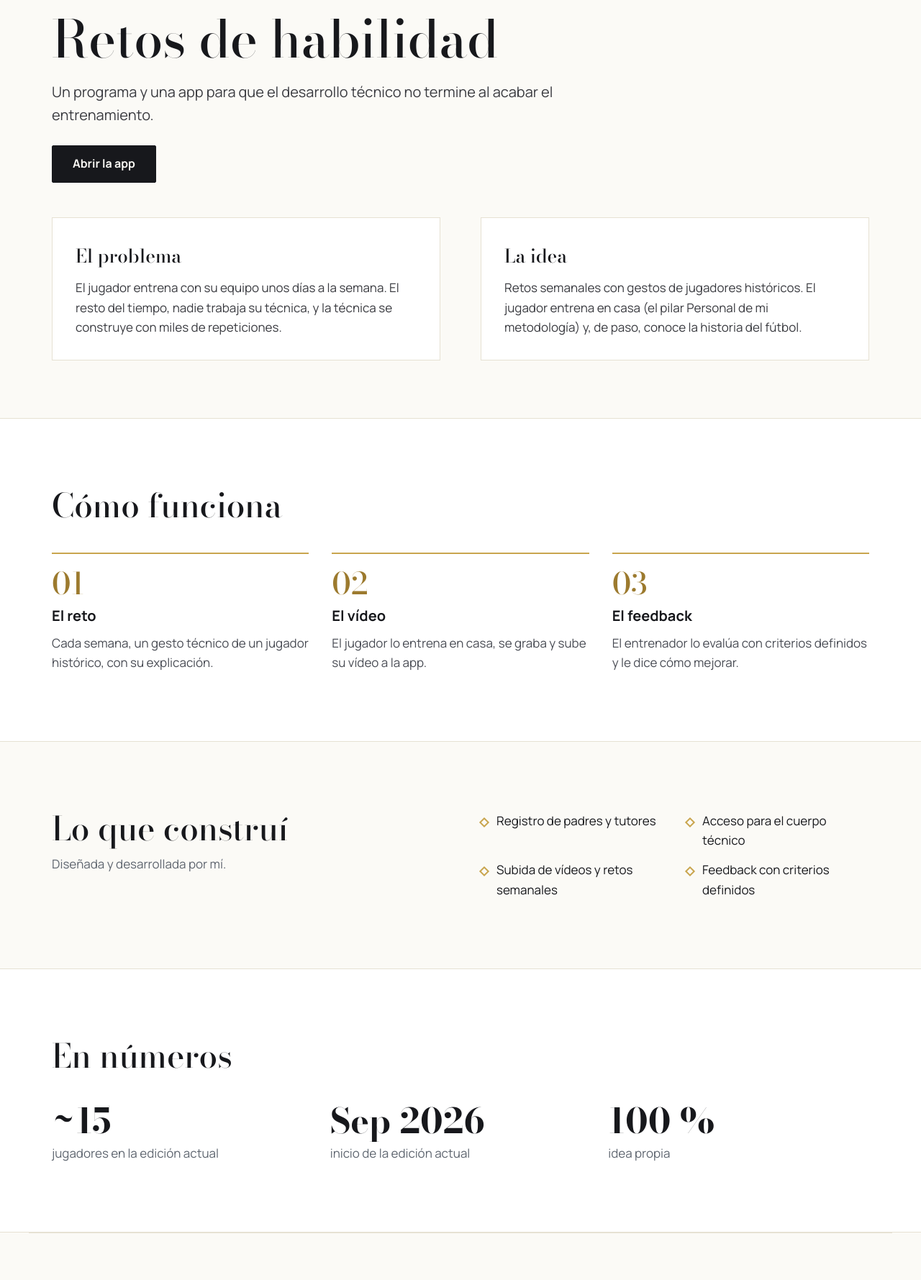
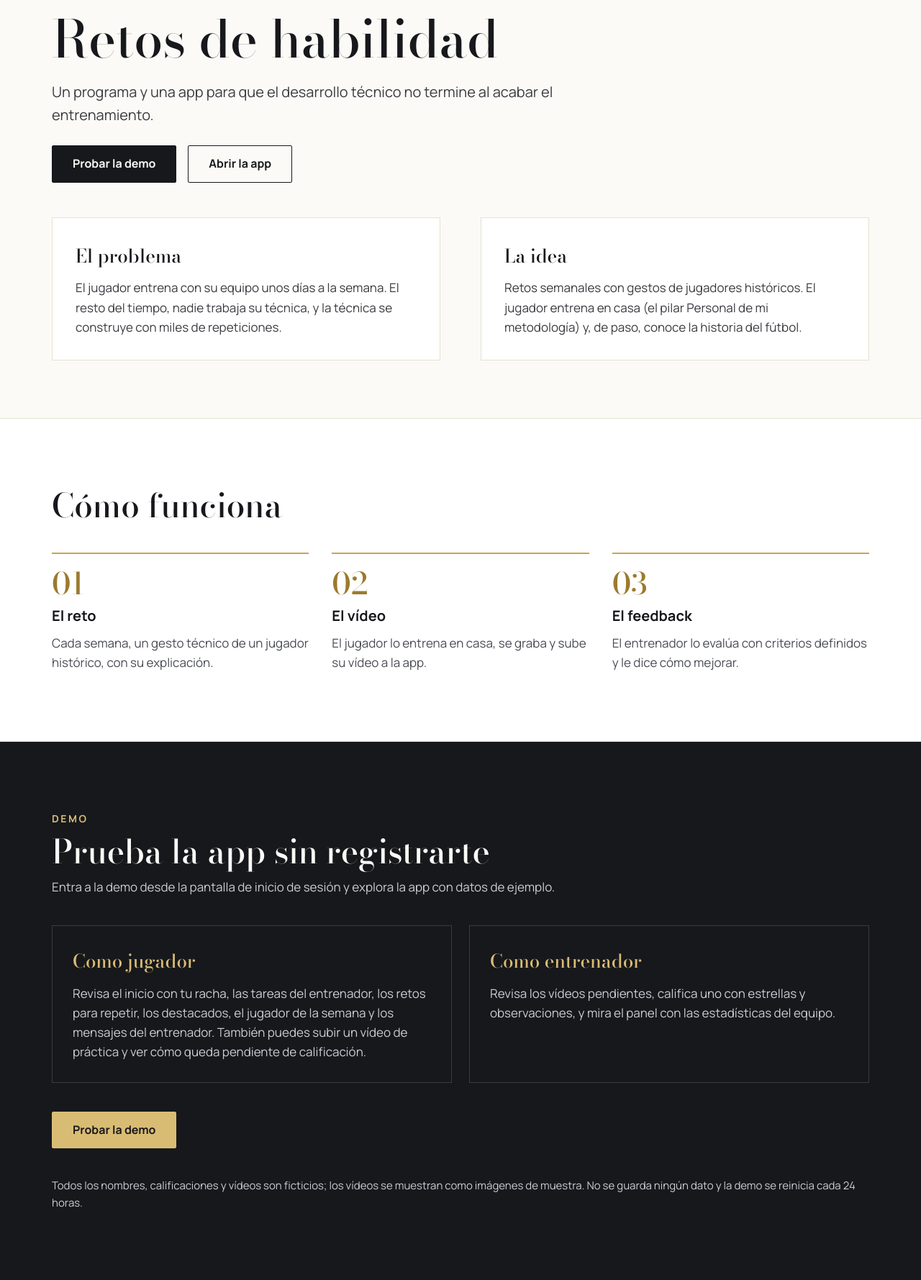
Before and after one commit to manumanusanroman-rgb/Manu, a FastAPI app: page /proyectos/retos-de-habilidad in a window 1280 px wide. Shown: the part 187-1966 px from the top of the page at 72% size. Run offline with FastAPI, Linux system fonts and the light colour scheme.

Commit message:
Retos de habilidad: sección de demo (jugador y entrenador) con acceso a la app
Co-Authored-By: Claude Opus 5.5 <noreply@anthropic.com>

```diff
--- a/app.py
+++ b/app.py
@@ -15,7 +15,7 @@ import content
 
 BASE_DIR = Path(__file__).resolve().parent
 SITE_URL = "https://msanroman.com"
-ASSET_VERSION = "20261004"
+ASSET_VERSION = "20261005"
 LANGS = ("es", "en")
 LANG_COOKIE = "lang"
 
--- a/content.py
+++ b/content.py
@@ -208,6 +208,15 @@ TEXT = {
             "facts": [("~15", "jugadores en la edición actual"), ("Sep 2026", "inicio de la edición actual"), ("100 %", "idea propia")],
             "video_title": "Recorrido por la app",
             "app_button": "Abrir la app",
+            "demo_kicker": "Demo",
+            "demo_title": "Prueba la app sin registrarte",
+            "demo_lead": "Entra a la demo desde la pantalla de inicio de sesión y explora la app con datos de ejemplo.",
+            "demo_roles": [
+                ("Como jugador", "Revisa el inicio con tu racha, las tareas del entrenador, los retos para repetir, los destacados, el jugador de la semana y los mensajes del entrenador. También puedes subir un vídeo de práctica y ver cómo queda pendiente de calificación."),
+                ("Como entrenador", "Revisa los vídeos pendientes, califica uno con estrellas y observaciones, y mira el panel con las estadísticas del equipo."),
+            ],
+            "demo_note": "Todos los nombres, calificaciones y vídeos son ficticios; los vídeos se muestran como imágenes de muestra. No se guarda ningún dato y la demo se reinicia cada 24 horas.",
+            "demo_button": "Probar la demo",
         },
         "scouting": {
             "kicker": "Proyecto · Máster en Big Data Deportivo",
@@ -423,6 +432,15 @@ TEXT = {
             "facts": [("~15", "players in the current round"), ("Sept 2026", "current round started"), ("100%", "my own idea")],
             "video_title": "App walkthrough",
             "app_button": "Open the app",
+            "demo_kicker": "Demo",
+            "demo_title": "Try the app without signing up",
+            "demo_lead": "Open the demo from the login screen and explore the app with sample data.",
+            "demo_roles": [
+                ("As a player", "See the home screen with your streak, tasks from the coach, challenges to redo, highlights, player of the week, and coach messages. You can also upload a practice video and see it waiting to be graded."),
+                ("As a coach", "Review pending videos, grade one with stars and notes, and check the dashboard with team stats."),
+            ],
+            "demo_note": "All names, grades, and videos are made up; demo videos appear as sample images. Nothing is saved, and the demo resets every 24 hours.",
+            "demo_button": "Try the demo",
         },
         "scouting": {
             "kicker": "Project · Master's in Sports Big Data",
--- a/static/site.css
+++ b/static/site.css
@@ -275,6 +275,11 @@ h1, h2, h3, p { margin: 0; }
 .prose-grid .facts { gap: 20px; }
 .prose-grid .fact strong { font-size: 36px; }
 
+.demo-roles { display: grid; grid-template-columns: repeat(2, minmax(0, 1fr)); gap: 24px; }
+.demo-role { border: 1px solid #3A3B42; padding: 28px; display: flex; flex-direction: column; gap: 10px; }
+.demo-role h3 { font-family: var(--serif); font-weight: 500; font-size: 26px; color: var(--gold-on-dark); }
+.demo-role p { color: var(--on-dark-muted); }
+
 .video-frame { position: relative; aspect-ratio: 16 / 9; background: var(--dark); }
 .video-frame iframe { position: absolute; inset: 0; width: 100%; height: 100%; border: 0; }
 
@@ -321,7 +326,7 @@ h1, h2, h3, p { margin: 0; }
   .feature { padding-block: 64px; gap: 32px; }
   .cta { padding-block: 72px; }
   .page-head { padding-block: 48px 32px; }
-  .steps, .facts, .check-list { grid-template-columns: minmax(0, 1fr); }
+  .steps, .facts, .check-list, .demo-roles { grid-template-columns: minmax(0, 1fr); }
   .job { grid-template-columns: minmax(0, 1fr); gap: 8px; }
   .story-grid { grid-template-columns: minmax(0, 1fr); gap: 40px; }
   .story-photos { position: static; }
--- a/templates/retos.html
+++ b/templates/retos.html
@@ -7,7 +7,8 @@
   <h1 class="display">{{ r.title }}</h1>
   <p class="lead">{{ r.lead }}</p>
   <div class="hero-buttons">
-    <a class="btn btn-dark" href="{{ retos_app_url }}" rel="noopener" target="_blank">{{ r.app_button }}</a>
+    <a class="btn btn-dark" href="#demo">{{ r.demo_button }}</a>
+    <a class="btn btn-line" href="{{ retos_app_url }}" rel="noopener" target="_blank">{{ r.app_button }}</a>
   </div>
 </section>
 
@@ -34,6 +35,26 @@
       </li>
       {% endfor %}
     </ol>
+  </section>
+</div>
+
+<div class="dark-band" id="demo">
+  <section class="wrap section">
+    <div class="section-head">
+      <p class="kicker" style="color: var(--gold-on-dark)">{{ r.demo_kicker }}</p>
+      <h2 class="display">{{ r.demo_title }}</h2>
+      <p style="color: var(--on-dark-muted)">{{ r.demo_lead }}</p>
+    </div>
+    <div class="demo-roles">
+      {% for role, text in r.demo_roles %}
+      <div class="demo-role">
+        <h3>{{ role }}</h3>
+        <p>{{ text }}</p>
+      </div>
+      {% endfor %}
+    </div>
+    <div><a class="btn btn-gold" href="{{ retos_app_url }}" rel="noopener" target="_blank">{{ r.demo_button }}</a></div>
+    <p class="note" style="color: var(--on-dark-muted)">{{ r.demo_note }}</p>
   </section>
 </div>
 
```
